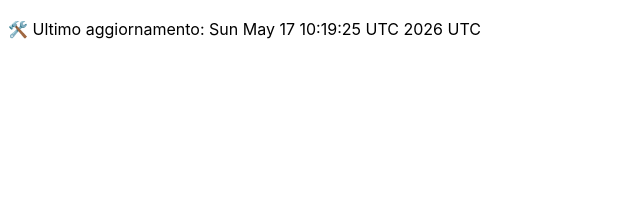
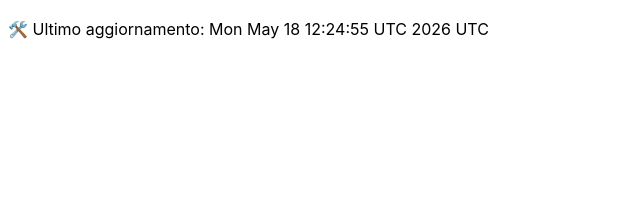
Before and after one commit to DanteTrb/DanteTrb.github.io, a Jekyll site: the page built from badges.md, in a window 1280 px wide. Shown: the top 213 px of the page, without its empty margins (0-640 px from the left). Built offline with Jekyll 4.4.1, drawn with Linux system fonts in a browser that asks for light colours; our own code applies the rules of GitHub Pages for plain Markdown files.

Commit message:
🛠️ Aggiornamento automatico badge

```diff
--- a/badges.md
+++ b/badges.md
@@ -1 +1 @@
-🛠️ Ultimo aggiornamento: Sun May 17 10:19:25 UTC 2026 UTC
+🛠️ Ultimo aggiornamento: Mon May 18 12:24:55 UTC 2026 UTC
```
